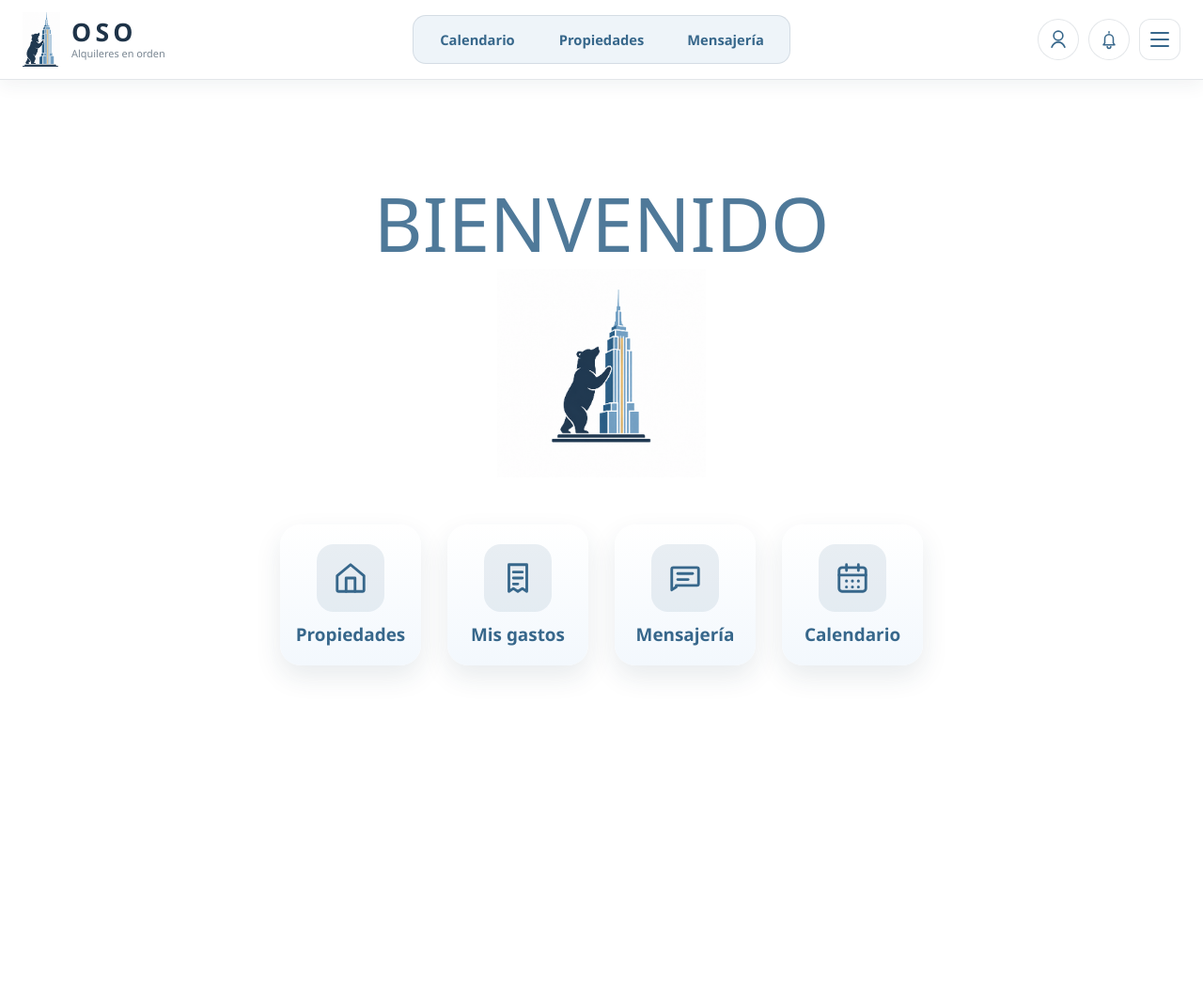
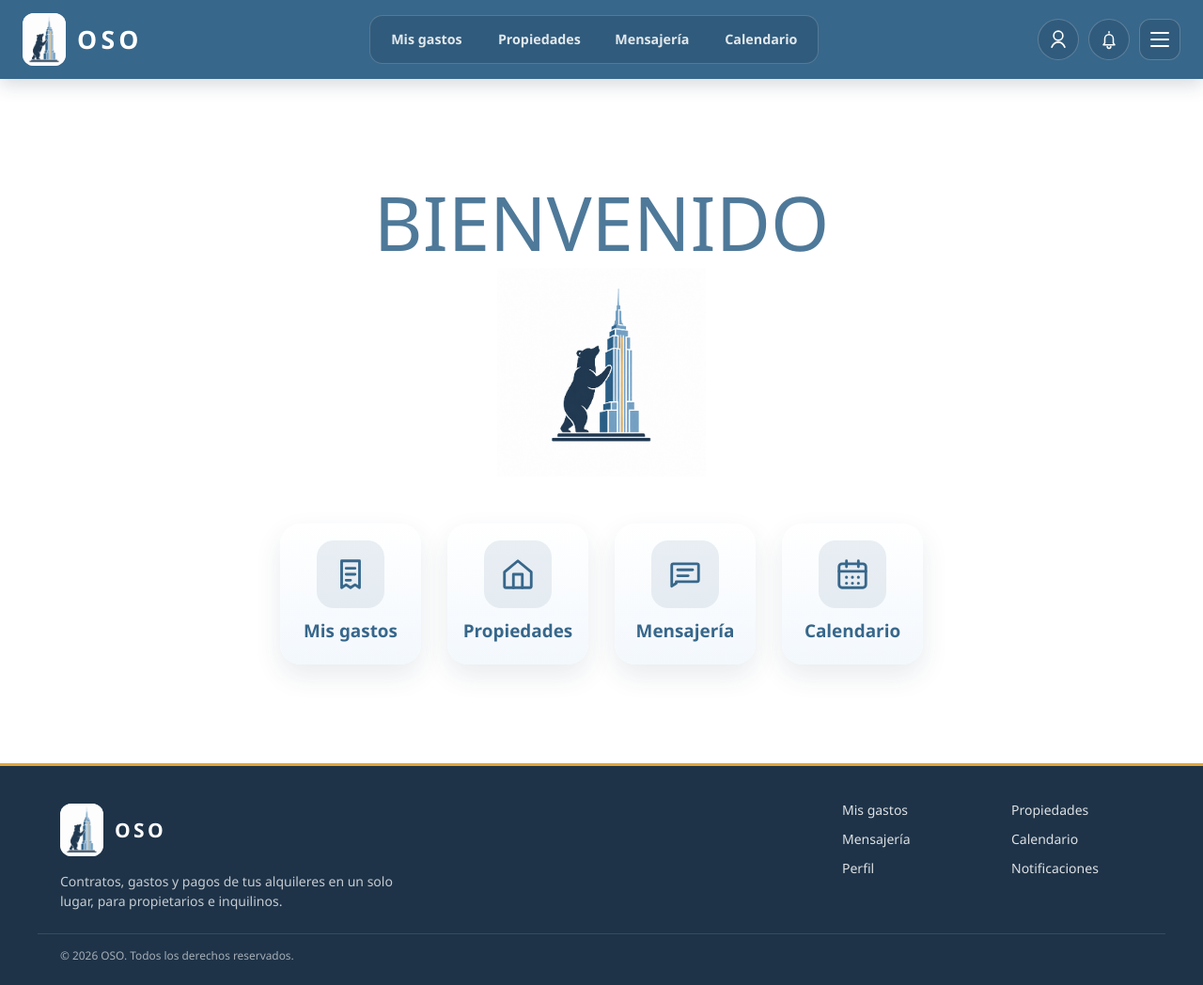
Before and after one commit to thiagonovisky/OSO, an ASP.NET Core app: page /Home/Bienvenida in a window 1280 px wide. Shown: the whole page at 94% size. Before the commit the page ends 719 px from the top, so only its background shows below. Run offline with ASP.NET Core 8, Linux system fonts and the light colour scheme; some libraries are stand-ins or nearby versions.

Commit message:
Header azul con el menú completo y footer en todas las pantallas
- Header del mismo azul que el menú lateral, sin bajada; la marca va sobre una placa blanca para que se lea el logo. Botones del header en tonos de azul oscuro y la sección activa con la franja dorada; el aviso de notificaciones en dorado.
- El menú principal está completo en el header (Expensas extraordinarias para el propietario, Mis gastos, Propiedades, Mensajería y Calendario). Sale de Models/MenuPrincipal: el header, la bienvenida, el menú lateral y el footer usan la misma lista, en el mismo orden. En la bienvenida del propietario Expensas extraordinarias pasa al primer lugar y Propiedades al tercero.
- Footer en todas las pantallas (también la landing), siempre al pie aunque la página sea corta.
- Buenas prácticas: idioma de la página en español, enlace "Saltar al contenido", aria-current en la sección activa, y en pantallas chicas el menú se desliza mostrando la sección activa.

Co-Authored-By: Claude Sonnet 5.5 <noreply@anthropic.com>

```diff
--- a/Views/Home/Bienvenida.cshtml
+++ b/Views/Home/Bienvenida.cshtml
@@ -1,3 +1,7 @@
+@{
+    var menu = OSO.Models.MenuPrincipal.Para(Context.Session.GetString("EsPropietario") == "true");
+}
+
 <div class="bienvenida">
     <div class="bienvenida__header">
         <h1>Bienvenido</h1>
--- /dev/null
+++ b/Views/Shared/_IconoMenu.cshtml
@@ -0,0 +1,31 @@
+@model string
+@* Ícono de cada acceso del menú principal (Models/MenuPrincipal). Recibe la acción del ítem. *@
+<svg viewBox="0 0 24 24" fill="none" xmlns="http://www.w3.org/2000/svg" aria-hidden="true">
+    @switch (Model)
+    {
+        case "Expensas":
+            <path d="M7 4H14L18 8V20C18 20.5523 17.5523 21 17 21H7C6.44772 21 6 20.5523 6 20V5C6 4.44772 6.44772 4 7 4Z" stroke="currentColor" stroke-width="1.8" stroke-linecap="round" stroke-linejoin="round"/>
+            <path d="M14 4V8H18" stroke="currentColor" stroke-width="1.8" stroke-linecap="round" stroke-linejoin="round"/>
+            <path d="M9 12H15" stroke="currentColor" stroke-width="1.8" stroke-linecap="round"/>
+            <path d="M9 16H13" stroke="currentColor" stroke-width="1.8" stroke-linecap="round"/>
+            break;
+        case "MisGastos":
+            <path d="M6 3H18V21L15 19L12 21L9 19L6 21V3Z" stroke="currentColor" stroke-width="1.8" stroke-linejoin="round"/>
+            <path d="M9 8H15M9 12H15M9 16H12" stroke="currentColor" stroke-width="1.8" stroke-linecap="round"/>
+            break;
+        case "Propiedades":
+            <path d="M3 10.5L12 3L21 10.5V20C21 20.5523 20.5523 21 20 21H4C3.44772 21 3 20.5523 3 20V10.5Z" stroke="currentColor" stroke-width="1.8" stroke-linecap="round" stroke-linejoin="round"/>
+            <path d="M9 21V12H15V21" stroke="currentColor" stroke-width="1.8" stroke-linecap="round" stroke-linejoin="round"/>
+            break;
+        case "Mensajeria":
+            <path d="M6 18L3 20V6C3 5.44772 3.44772 5 4 5H20C20.5523 5 21 5.44772 21 6V16C21 16.5523 20.5523 17 20 17H6Z" stroke="currentColor" stroke-width="1.8" stroke-linecap="round" stroke-linejoin="round"/>
+            <path d="M7 9H17" stroke="currentColor" stroke-width="1.8" stroke-linecap="round"/>
+            <path d="M7 13H14" stroke="currentColor" stroke-width="1.8" stroke-linecap="round"/>
+            break;
+        case "Calendario":
+            <rect x="3" y="5" width="18" height="16" rx="2" stroke="currentColor" stroke-width="1.8"/>
+            <path d="M8 3V7M16 3V7M3 10H21" stroke="currentColor" stroke-width="1.8" stroke-linecap="round"/>
+            <path d="M8 14H8.01M12 14H12.01M16 14H16.01M8 18H8.01M12 18H12.01M16 18H16.01" stroke="currentColor" stroke-width="2" stroke-linecap="round"/>
+            break;
+    }
+</svg>
--- a/Views/Shared/_Layout.cshtml
+++ b/Views/Shared/_Layout.cshtml
@@ -1,5 +1,5 @@
 <!DOCTYPE html>
-<html lang="en">
+<html lang="es">
 <head>
     <meta charset="utf-8" />
     <meta name="viewport" content="width=device-width, initial-scale=1.0" />
@@ -8,29 +8,22 @@
     <link rel="stylesheet" href="~/lib/bootstrap/dist/css/bootstrap.min.css" />
     <link rel="stylesheet" href="~/css/site.css" asp-append-version="true" />
 </head>
+@{
+    string? accionActual = ViewContext.RouteData.Values["action"]?.ToString();
+    bool esPaginaPublica = accionActual == "Index" || accionActual == "Login" || accionActual == "Registro";
+    bool esLanding = accionActual == "Index";
+
+    // Menú principal (Models/MenuPrincipal): el mismo en el header, la bienvenida y el menú lateral.
+    var menu = OSO.Models.MenuPrincipal.Para(Context.Session.GetString("EsPropietario") == "true");
+    string? seccion = OSO.Models.MenuPrincipal.SeccionDe(accionActual);
+}
 <body>
+    <a class="oso-saltar" href="#contenido">Saltar al contenido</a>
     <header class="oso-header">
         <div class="oso-header__inner">
-            @{
-                string? accionActual = ViewContext.RouteData.Values["action"]?.ToString();
-                bool esPaginaPublica = accionActual == "Index" || accionActual == "Login" || accionActual == "Registro";
-                bool esLanding = accionActual == "Index";
-
-                // Sección del menú principal a la que pertenece la página (la que lleva la franja dorada).
-                string[] deCalendario = { "Calendario", "AgregarEvento", "EditarEvento" };
-                string[] deMensajeria = { "Mensajeria" };
-                string seccion = deCalendario.Contains(accionActual) ? "Calendario"
-                    : deMensajeria.Contains(accionActual) ? "Mensajeria"
-                    : accionActual is "Bienvenida" or "Perfil" or "Notificaciones" or "MisGastos" or "Expensas" or "AgregarExpensa" ? ""
-                    : "Propiedades";
-            }
-
             <a class="oso-brand" asp-area="" asp-controller="Home" asp-action="@(esPaginaPublica ? "Index" : "Bienvenida")" aria-label="OSO, ir al inicio">
                 <span class="oso-brand__marca" aria-hidden="true"><img src="~/imagenes/Logo colores.png" alt="" /></span>
-                <span class="oso-brand__texto">
-                    <span class="oso-brand__nombre">OSO</span>
-                    <span class="oso-brand__bajada">Alquileres en orden</span>
-                </span>
+                <span class="oso-brand__nombre">OSO</span>
             </a>
 
             @if (esLanding)
@@ -44,9 +37,12 @@
             @if (!esPaginaPublica)
             {
                 <nav class="oso-nav" aria-label="Navegación principal">
-                    <a class="oso-nav__item @(seccion == "Calendario" ? "active" : "")" aria-current="@(seccion == "Calendario" ? "page" : null)" asp-area="" asp-controller="Home" asp-action="Calendario">Calendario</a>
-                    <a class="oso-nav__item @(seccion == "Propiedades" ? "active" : "")" aria-current="@(seccion == "Propiedades" ? "page" : null)" asp-area="" asp-controller="Home" asp-action="Propiedades">Propiedades</a>
-                    <a class="oso-nav__item @(seccion == "Mensajeria" ? "active" : "")" aria-current="@(seccion == "Mensajeria" ? "page" : null)" asp-area="" asp-controller="Home" asp-action="Mensajeria">Mensajería</a>
+                    @foreach (var item in menu)
+                    {
+                        bool activo = seccion == item.Accion;
+                        <a class="oso-nav__item @(activo ? "active" : "")" aria-current="@(activo ? "page" : null)" title="@(item.TextoCorto != item.Texto ? item.Texto : null)"
+                           asp-area="" asp-controller="Home" asp-action="@item.Accion">@item.TextoCorto</a>
+                    }
                 </nav>
             }
 
@@ -99,18 +95,14 @@
         <span class="oso-sidemenu-backdrop" id="osoSidemenuBackdrop" hidden></span>
         <aside class="oso-sidemenu" id="osoSidemenu" aria-label="Menú de usuario" aria-hidden="true">
             <h2 class="oso-sidemenu__title">Hola, @(string.IsNullOrWhiteSpace(nombreMenu) ? "Usuario" : nombreMenu)!</h2>
-            <nav class="oso-sidemenu__nav">
+            <nav class="oso-sidemenu__nav" aria-label="Menú de usuario">
                 <a asp-controller="Home" asp-action="Bienvenida">Inicio</a>
                 <a asp-controller="Home" asp-action="Perfil">Perfil</a>
-                <a asp-controller="Home" asp-action="Propiedades">Propiedades</a>
-                @if (Context.Session.GetString("EsPropietario") == "true")
+                @foreach (var item in menu)
                 {
-                    <a asp-controller="Home" asp-action="Expensas">Expensas extraordinarias</a>
+                    <a asp-controller="Home" asp-action="@item.Accion">@item.Texto</a>
                 }
-                <a asp-controller="Home" asp-action="Mensajeria">Mensajería</a>
-                <a asp-controller="Home" asp-action="MisGastos">Mis gastos</a>
                 <a asp-controller="Home" asp-action="Notificaciones">Notificaciones</a>
-                <a asp-controller="Home" asp-action="Calendario">Calendario</a>
             </nav>
             <form asp-controller="Home" asp-action="CerrarSesion" method="post" class="oso-sidemenu__logout">
                 <button type="submit">Cerrar sesión
@@ -119,9 +111,40 @@
             </form>
         </aside>
     }
-    <main class="@(esLanding ? "main main--landing" : "main")">
+    <main id="contenido" class="@(esLanding ? "main main--landing" : "main")">
         @RenderBody()
     </main>
+
+    <footer class="oso-footer">
+        <div class="oso-footer__inner">
+            <div class="oso-footer__marca">
+                <a class="oso-brand" asp-area="" asp-controller="Home" asp-action="@(esPaginaPublica ? "Index" : "Bienvenida")" aria-label="OSO, ir al inicio">
+                    <span class="oso-brand__marca" aria-hidden="true"><img src="~/imagenes/Logo colores.png" alt="" /></span>
+                    <span class="oso-brand__nombre">OSO</span>
+                </a>
+                <p>Contratos, gastos y pagos de tus alquileres en un solo lugar, para propietarios e inquilinos.</p>
+            </div>
+
+            <nav class="oso-footer__nav" aria-label="Enlaces del pie de página">
+                @if (esPaginaPublica)
+                {
+                    <a asp-controller="Home" asp-action="Index">Inicio</a>
+                    <a asp-controller="Home" asp-action="Login">Iniciar sesión</a>
+                    <a asp-controller="Home" asp-action="Registro">Registrarse</a>
+                }
+                else
+                {
+                    @foreach (var item in menu)
+                    {
+                        <a asp-controller="Home" asp-action="@item.Accion">@item.Texto</a>
+                    }
+                    <a asp-controller="Home" asp-action="Perfil">Perfil</a>
+                    <a asp-controller="Home" asp-action="Notificaciones">Notificaciones</a>
+                }
+            </nav>
+        </div>
+        <p class="oso-footer__legal">&copy; @DateTime.Now.Year OSO. Todos los derechos reservados.</p>
+    </footer>
     <script src="~/lib/jquery/dist/jquery.min.js"></script>
     <script src="~/lib/bootstrap/dist/js/bootstrap.bundle.min.js"></script>
     <script src="~/js/site.js" asp-append-version="true"></script>
--- a/wwwroot/css/site.css
+++ b/wwwroot/css/site.css
@@ -40,6 +40,8 @@ html {
   font-size: 14px;
 }
 body {
+  display: flex;
+  flex-direction: column;
   margin: 0;
   min-height: 100vh;
   background: var(--bg);
@@ -429,21 +431,37 @@ input[type="file"]::file-selector-button:hover {
   box-shadow: 0 8px 18px var(--shadow);
 }
 
-/* Header: claro, para que se lea el logo (oso y torre). La sección activa lleva la franja dorada de la torre. */
+/* Saltar al contenido: invisible hasta que se llega con el teclado */
+.oso-saltar {
+  position: absolute;
+  top: -60px;
+  left: 16px;
+  z-index: 3000;
+  padding: 10px 16px;
+  border-radius: 0 0 10px 10px;
+  background: var(--blue-dark);
+  color: var(--white);
+  font-weight: 600;
+}
+.oso-saltar:focus {
+  top: 0;
+  color: var(--white);
+}
+
+/* Header: el mismo azul del menú lateral. La marca va sobre una placa blanca para que se lea el logo;
+   la sección activa lleva la franja dorada de la torre. */
 .oso-header {
   position: sticky;
   top: 0;
   z-index: 1000;
   width: 100%;
   min-height: var(--header-height);
-  background: rgba(255, 255, 255, 0.96);
-  border-bottom: 1px solid var(--linea);
-  box-shadow: 0 6px 18px rgba(30, 51, 72, 0.06);
-  backdrop-filter: saturate(1.2) blur(6px);
+  background: var(--blue-main);
+  box-shadow: 0 6px 18px rgba(30, 51, 72, 0.18);
 }
 .oso-header__inner {
   display: grid;
-  grid-template-columns: 1fr auto 1fr;
+  grid-template-columns: auto 1fr auto;
   align-items: center;
   gap: 24px;
   width: 100%;
@@ -457,71 +475,69 @@ input[type="file"]::file-selector-button:hover {
   justify-self: start;
   padding: 4px 8px 4px 0;
   border-radius: 10px;
-  color: var(--blue-dark);
-}
-/* El logo original tiene mucho aire alrededor: se recorta para mostrar solo el oso y la torre. */
+  color: var(--white);
+}
+.oso-brand:hover {
+  color: var(--white);
+}
+/* El logo original tiene mucho aire alrededor: se recorta para mostrar solo el oso y la torre, sobre una placa blanca. */
 .oso-brand__marca {
   position: relative;
-  width: 40px;
-  height: 58px;
+  width: 46px;
+  height: 56px;
   overflow: hidden;
   flex-shrink: 0;
+  border-radius: 12px;
+  background: var(--white);
+  box-shadow: inset 0 -2px 0 rgba(30, 51, 72, 0.12);
 }
 .oso-brand__marca img {
   position: absolute;
-  top: -8px;
-  left: -21px;
-  width: 80px;
-  height: 80px;
+  top: -3px;
+  left: -10px;
+  width: 66px;
+  height: 66px;
   max-width: none;
 }
-.oso-brand__texto {
-  display: flex;
-  flex-direction: column;
-  line-height: 1;
-}
 .oso-brand__nombre {
-  color: var(--blue-dark);
+  color: var(--white);
   font-size: 1.9rem;
   font-weight: 800;
+  line-height: 1;
   letter-spacing: 0.16em;
 }
-.oso-brand__bajada {
-  margin-top: 4px;
-  color: rgba(30, 51, 72, 0.6);
-  font-size: 0.78rem;
-  font-weight: 500;
-}
 .oso-nav {
   display: flex;
   align-items: center;
   justify-content: center;
+  justify-self: center;
   gap: 4px;
   padding: 4px;
-  border: 1px solid var(--linea);
+  border: 1px solid rgba(255, 255, 255, 0.18);
   border-radius: 14px;
-  background: var(--niebla);
+  background: rgba(30, 51, 72, 0.22);
 }
 .oso-nav__item {
   position: relative;
-  min-width: 128px;
+  min-width: 112px;
   height: 42px;
-  padding: 0 18px;
+  padding: 0 16px;
   border-radius: 10px;
-  color: var(--blue-main);
-  font-size: 1.05rem;
+  color: rgba(255, 255, 255, 0.86);
+  font-size: 1.02rem;
   font-weight: 600;
   text-align: center;
+  white-space: nowrap;
   transition: background-color 0.15s ease, color 0.15s ease;
 }
 .oso-nav__item:hover {
-  background: rgba(255, 255, 255, 0.7);
-  color: var(--blue-dark);
+  background: rgba(255, 255, 255, 0.12);
+  color: var(--white);
 }
 .oso-nav__item.active {
-  background: var(--white);
-  color: var(--blue-dark);
-  box-shadow: 0 1px 3px rgba(30, 51, 72, 0.14);
+  background: var(--blue-dark);
+  color: var(--white);
+  box-shadow: 0 2px 6px rgba(15, 28, 42, 0.3);
 }
 .oso-nav__item.active::after {
   content: "";
@@ -539,22 +555,21 @@ input[type="file"]::file-selector-button:hover {
   align-items: center;
   justify-content: flex-end;
   gap: 10px;
-  min-width: 200px;
 }
 .oso-icon {
   width: 44px;
   height: 44px;
-  border: 1px solid var(--linea);
+  border: 1px solid rgba(255, 255, 255, 0.22);
   border-radius: 50%;
-  background: var(--white);
-  color: var(--blue-main);
+  background: rgba(30, 51, 72, 0.22);
+  color: var(--white);
   overflow: hidden;
   transition: border-color 0.15s ease, background-color 0.15s ease;
 }
 .oso-icon:hover {
-  border-color: var(--blue-main-45);
-  background: var(--niebla);
-  color: var(--blue-dark);
+  border-color: rgba(255, 255, 255, 0.45);
+  background: var(--blue-dark);
+  color: var(--white);
 }
 .oso-icon svg {
   width: 22px;
@@ -602,15 +617,16 @@ input[type="file"]::file-selector-button:hover {
   min-width: 0;
   height: 44px;
   padding: 0;
-  border: 1px solid var(--linea);
+  border: 1px solid rgba(255, 255, 255, 0.22);
   border-radius: 12px;
-  background: var(--white);
-  color: var(--blue-main);
+  background: rgba(30, 51, 72, 0.22);
+  color: var(--white);
   box-shadow: none;
 }
 .oso-menu:hover {
-  background: var(--niebla);
-  color: var(--blue-dark);
+  border-color: rgba(255, 255, 255, 0.45);
+  background: var(--blue-dark);
+  color: var(--white);
 }
 .oso-menu span {
   display: block;
@@ -626,24 +642,98 @@ input[type="file"]::file-selector-button:hover {
 .oso-nav__item--landing {
   min-width: 150px;
   padding: 0 20px;
-  border: 1px solid var(--blue-main-45);
-  background: var(--white);
-  color: var(--blue-main);
-  white-space: nowrap;
+  border: 1px solid rgba(255, 255, 255, 0.4);
+  background: transparent;
+  color: var(--white);
 }
 .oso-nav__item--landing:last-child {
   border-color: transparent;
-  background: var(--blue-main);
-  color: var(--white);
-  box-shadow: inset 0 -2px 0 rgba(30, 51, 72, 0.28);
+  background: var(--white);
+  color: var(--blue-dark);
 }
 .oso-nav__item--landing:hover, .oso-nav__item--landing:focus {
+  background: var(--blue-dark);
+  color: var(--white);
+}
+.oso-nav__item--landing:last-child:hover, .oso-nav__item--landing:last-child:focus {
   background: var(--niebla);
   color: var(--blue-dark);
 }
-.oso-nav__item--landing:last-child:hover, .oso-nav__item--landing:last-child:focus {
+
+/* Footer: en todas las pantallas, con la franja dorada arriba como cierre */
+.oso-footer {
+  border-top: 3px solid var(--gold);
   background: var(--blue-dark);
-  color: var(--white);
+  color: rgba(255, 255, 255, 0.8);
+}
+.oso-footer__inner {
+  display: flex;
+  flex-wrap: wrap;
+  justify-content: space-between;
+  align-items: flex-start;
+  gap: 24px 48px;
+  max-width: 1200px;
+  margin: 0 auto;
+  padding: 36px 24px 24px;
+}
+.oso-footer__marca {
+  display: flex;
+  flex-direction: column;
+  gap: 12px;
+  max-width: 360px;
+}
+.oso-footer__marca p {
+  color: rgba(255, 255, 255, 0.75);
+  line-height: 1.5;
+}
+.oso-footer__marca .oso-brand__nombre {
+  font-size: 1.5rem;
+}
+.oso-footer__nav {
+  display: grid;
+  grid-template-columns: repeat(2, minmax(140px, auto));
+  gap: 10px 40px;
+}
+.oso-footer__nav a {
+  color: rgba(255, 255, 255, 0.85);
+}
+.oso-footer__nav a:hover, .oso-footer__nav a:focus-visible {
+  color: var(--white);
+  text-decoration: underline;
+  text-underline-offset: 3px;
+}
+.oso-footer__legal {
+  max-width: 1200px;
+  margin: 0 auto;
+  padding: 14px 24px 22px;
+  border-top: 1px solid rgba(255, 255, 255, 0.12);
+  color: rgba(255, 255, 255, 0.6);
+  font-size: 0.85rem;
+}
+
+/* Hasta tablet: el menú principal pasa a su propia fila, y si no entra se desliza de costado */
+@media (max-width: 1024px) {
+  .oso-header__inner {
+    grid-template-columns: auto auto;
+    justify-content: space-between;
+    gap: 12px 16px;
+    padding: 12px 16px;
+  }
+  .oso-nav {
+    grid-column: 1 / -1;
+    grid-row: 2;
+    justify-content: flex-start;
+    justify-self: stretch;
+    overflow-x: auto;
+    scrollbar-width: none;
+  }
+  .oso-nav__item {
+    flex: 1 0 auto;
+    min-width: 0;
+  }
+  .oso-actions--landing {
+    grid-column: 2;
+  }
 }
 
 @media (prefers-reduced-motion: reduce) {
@@ -717,8 +807,8 @@ input[type="file"]::file-selector-button:hover {
   background: transparent;
 }
 .main {
+  flex: 1 0 auto;
   width: 100%;
-  min-height: calc(100vh - var(--header-height));
   padding: 0 0.73% 0.97%;
   background: var(--bg);
 }
@@ -1037,13 +1127,16 @@ input[type="file"]::file-selector-button:hover {
 }
 .bienvenida__grid {
   display: flex;
-  align-items: center;
+  flex-wrap: wrap;
+  align-items: stretch;
   justify-content: center;
   gap: 28px;
   width: 100%;
 }
 .bienvenida__card {
+  justify-content: flex-start;
   gap: 10px;
+  text-align: center;
   width: 12%;
   min-width: 150px;
   min-height: 150px;
--- a/wwwroot/js/site.js
+++ b/wwwroot/js/site.js
@@ -125,3 +125,12 @@ document.addEventListener('click', function (e) {
         if (primero) { primero.focus(); }
     }
 });
+
+// En pantallas chicas el menú principal se desliza de costado: se acomoda para que se vea la sección activa.
+(function () {
+    var activo = document.querySelector('.oso-nav__item.active');
+    var nav = activo && activo.parentElement;
+    if (nav && nav.scrollWidth > nav.clientWidth) {
+        nav.scrollLeft = activo.offsetLeft - (nav.clientWidth - activo.offsetWidth) / 2;
+    }
+})();
```
Also changed, not shown: other parts of Views/Home/Bienvenida.cshtml (+5 -54 lines), other parts of wwwroot/css/site.css (+9 -35 lines), Models/MenuPrincipal.cs (added, +36 -0 lines).
